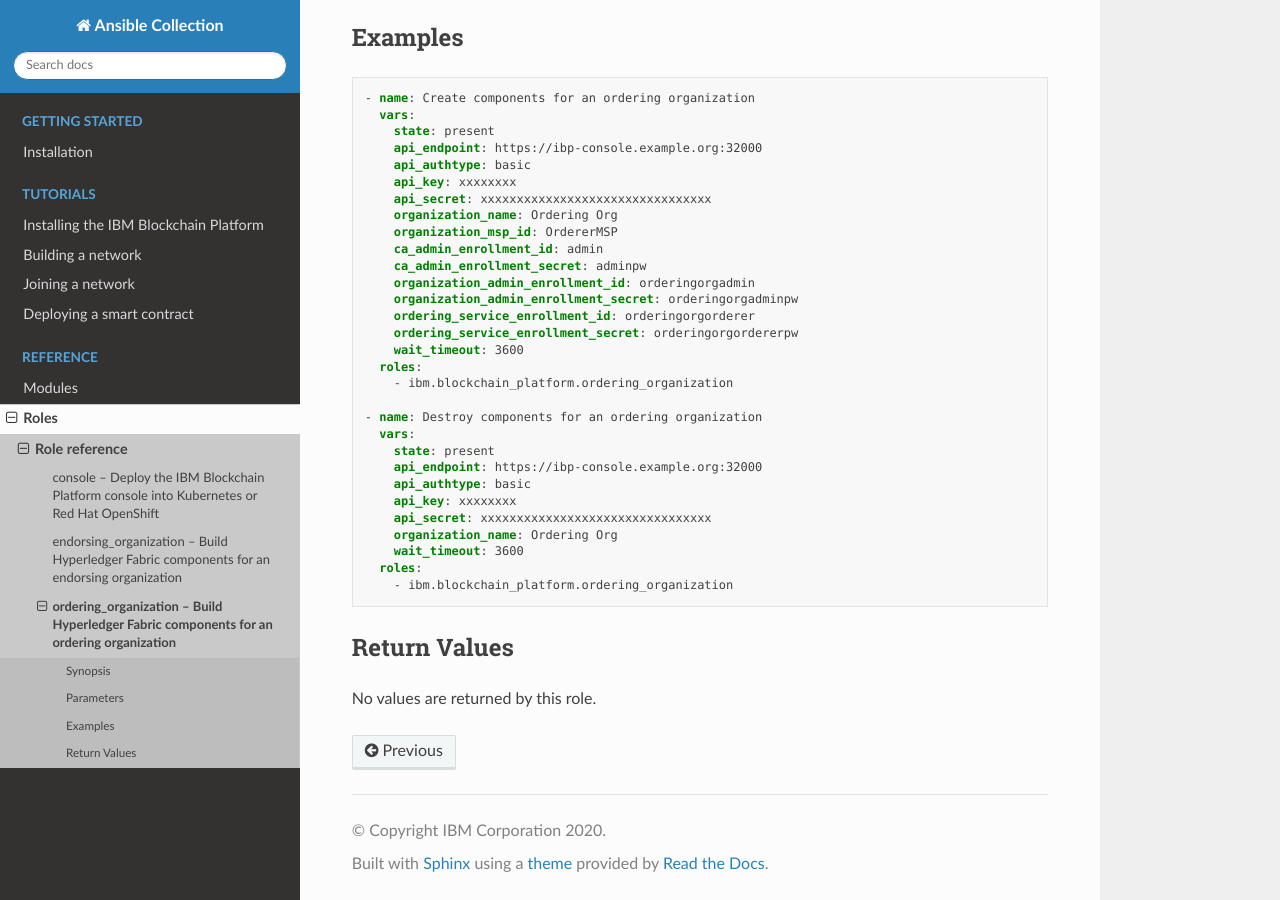
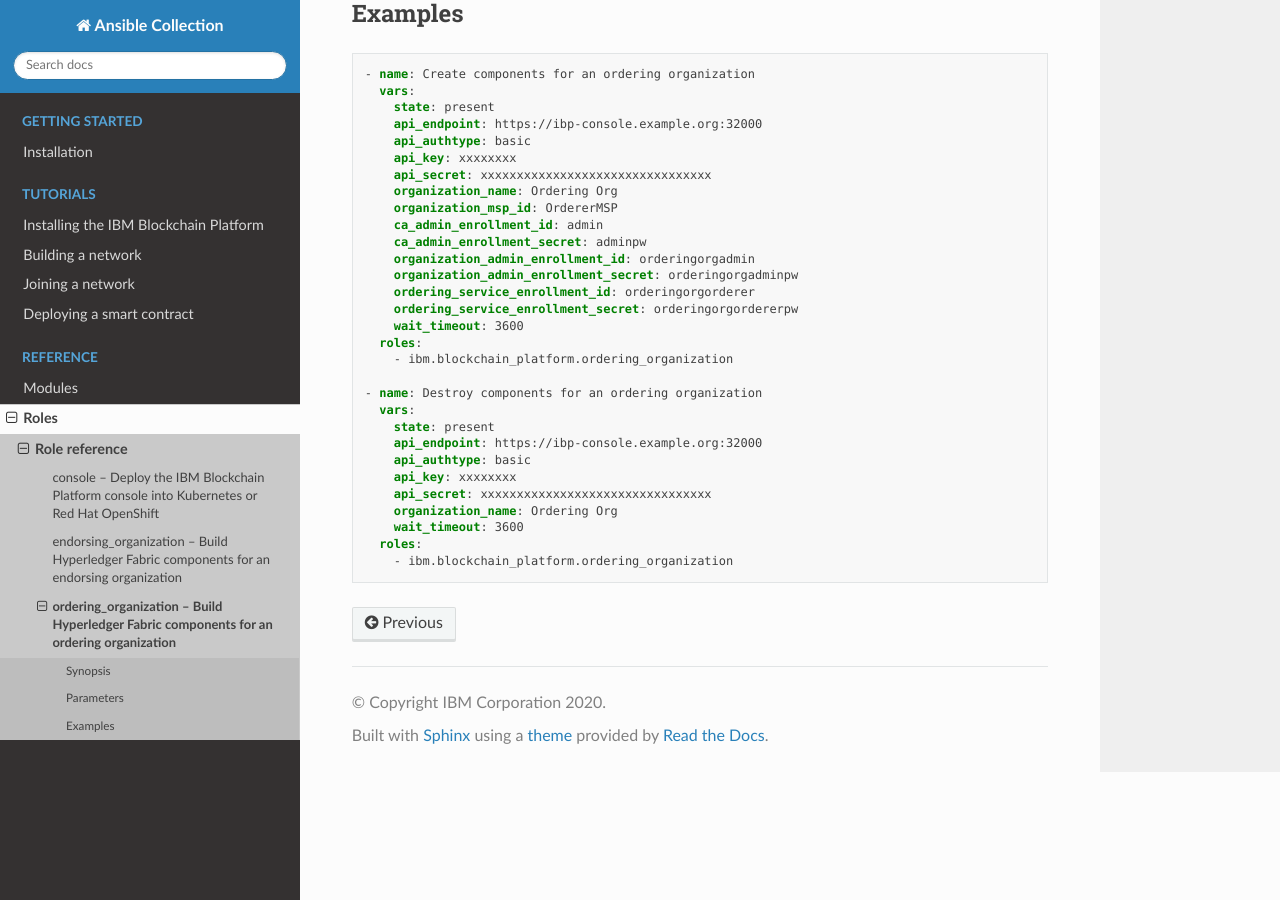
Before and after one commit to IBM-Blockchain/ansible-collection, a Sphinx documentation site: the page built from docs/source/roles/ordering_organization.rst, in a window 1280 px wide and 900 px high, scrolled down 4261 px. Built offline with Sphinx 7.4.7 and the Read the Docs theme 2.0.0, drawn with Linux system fonts in a browser that asks for light colours.

Commit message:
Remove the return value section from roles
Signed-off-by: Simon Stone <sstone1@uk.ibm.com>

```diff
--- a/docs/source/roles/console.rst
+++ b/docs/source/roles/console.rst
@@ -294,8 +294,3 @@ Examples
         wait_timeout: 3600
       roles:
         - ibm.blockchain_platform.console
-
-Return Values
--------------
-
-No values are returned by this role.
--- a/docs/source/roles/endorsing_organization.rst
+++ b/docs/source/roles/endorsing_organization.rst
@@ -210,8 +210,3 @@ Examples
       wait_timeout: 3600
     roles:
       - ibm.blockchain_platform.endorsing_organization
-
-Return Values
--------------
-
-No values are returned by this role.
--- a/docs/source/roles/ordering_organization.rst
+++ b/docs/source/roles/ordering_organization.rst
@@ -199,8 +199,3 @@ Examples
       wait_timeout: 3600
     roles:
       - ibm.blockchain_platform.ordering_organization
-
-Return Values
--------------
-
-No values are returned by this role.
```
